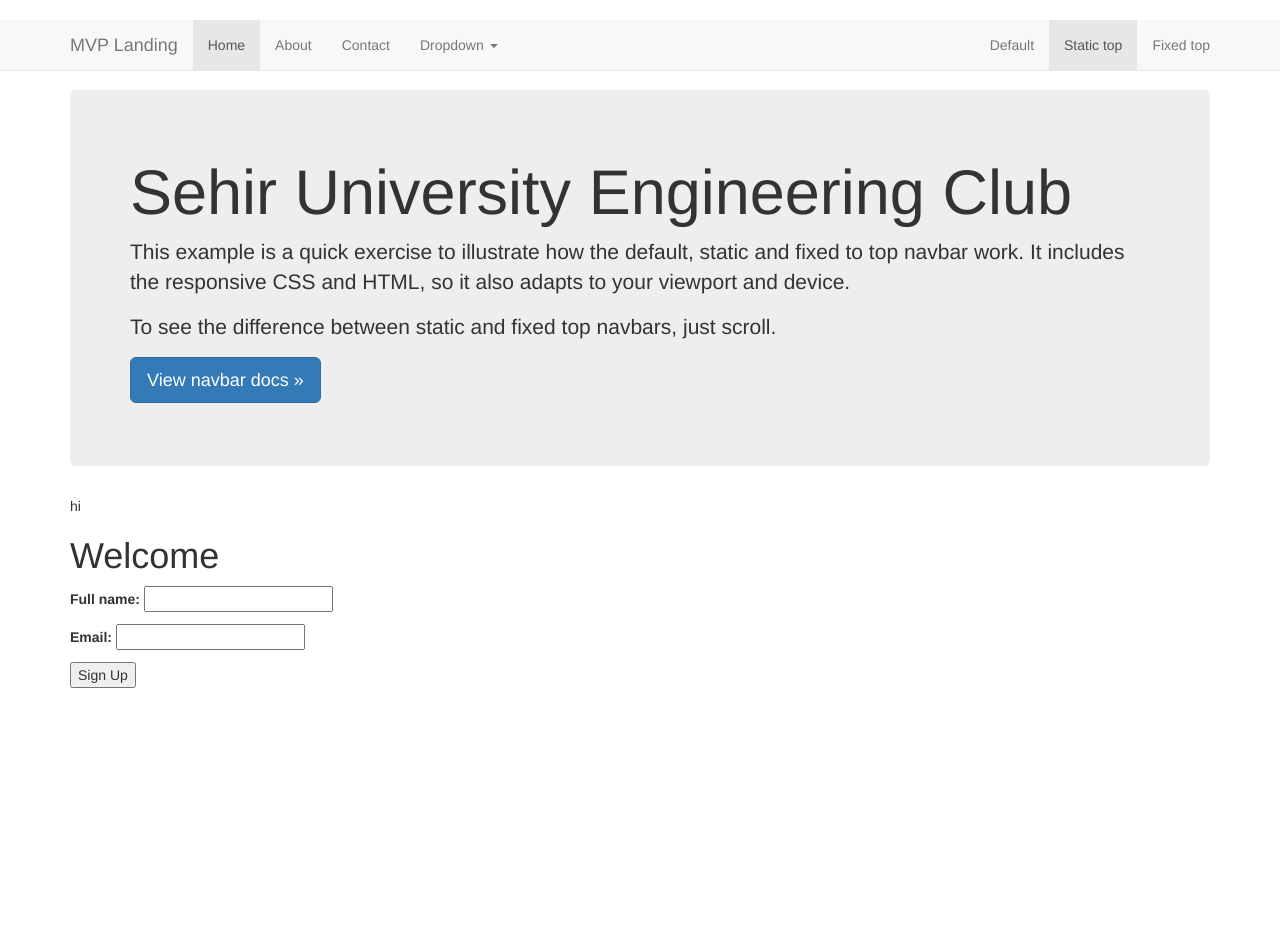
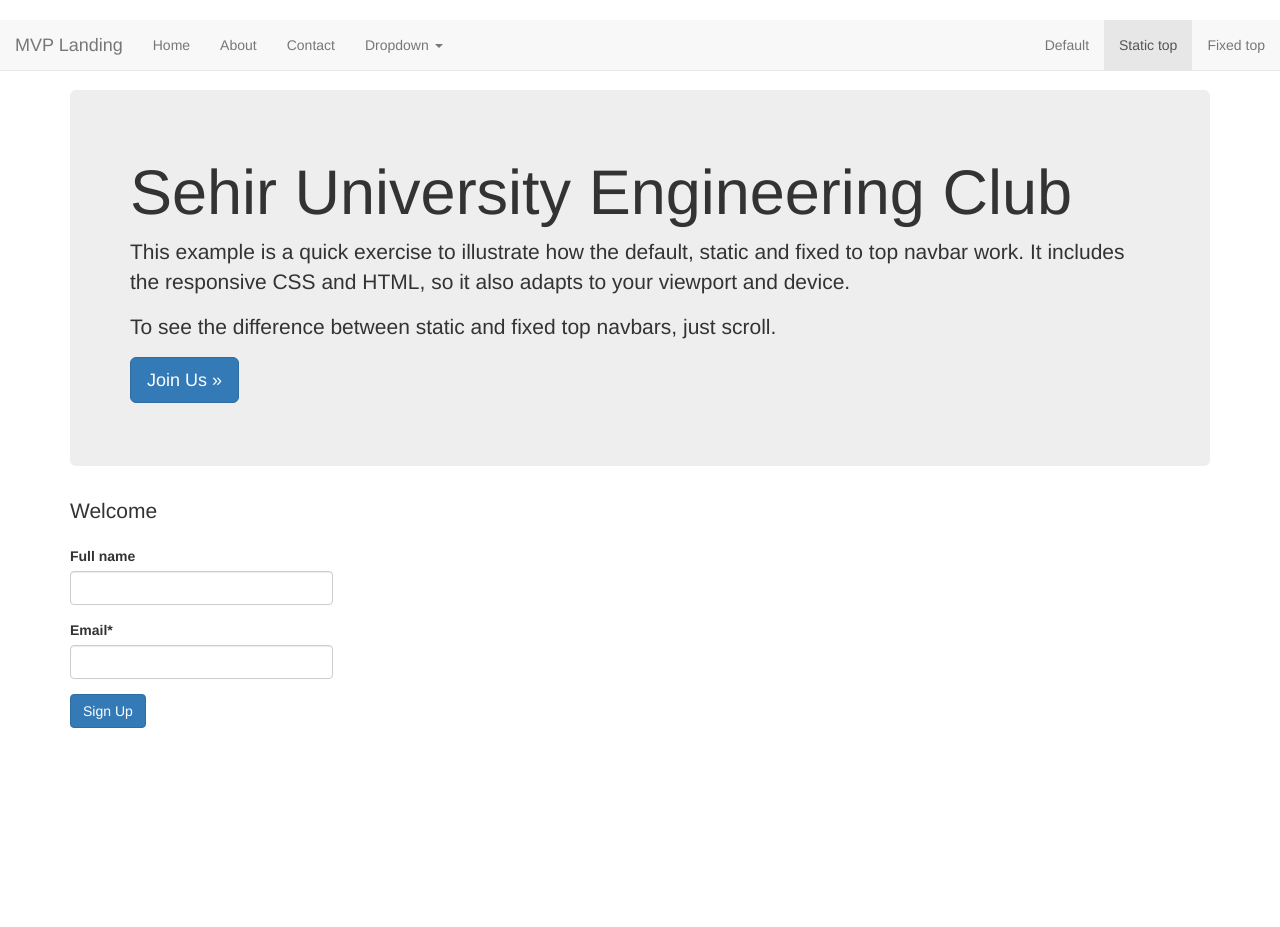
Before and after one commit to SehirMK/MK-website, a Django app: page / in a window 1280 px wide. Shown: the top 927 px of the page. Run offline with Django 3.2, Linux system fonts and the light colour scheme; some libraries are stand-ins or nearby versions.

Commit message:
edit views

```diff
--- a/src/mywebsite/settings.py
+++ b/src/mywebsite/settings.py
@@ -37,7 +37,8 @@ INSTALLED_APPS = [
     'django.contrib.sessions',
     'django.contrib.messages',
     'django.contrib.staticfiles',
-    'newletter'
+    'crispy_forms',
+    'newletter',
 ]
 
 MIDDLEWARE_CLASSES = [
@@ -130,3 +131,5 @@ STATICFILES_DIRS = (
 
 MEDIA_URL = '/media/'
 MEDIA_ROOT = os.path.join(os.path.dirname(BASE_DIR), "static_in_env", "media_root")
+
+CRISPY_TEMPLATE_PACK = 'bootstrap3'
--- a/src/mywebsite/urls.py
+++ b/src/mywebsite/urls.py
@@ -21,6 +21,7 @@ from django.contrib import admin
 urlpatterns = [
     url(r'^$', 'newletter.views.home', name='home'),
     url(r'^contact/$', 'newletter.views.contact', name='contact'),
+    url(r'^about/$', 'mywebsite.views.about', name='about'),
     url(r'^admin/', admin.site.urls),
 ]
 
--- /dev/null
+++ b/src/mywebsite/views.py
@@ -0,0 +1,6 @@
+from django.shortcuts import render
+
+
+# Create your views here.
+def about(request):
+    return render(request, "about.html",{})
--- a/src/newletter/views.py
+++ b/src/newletter/views.py
@@ -37,6 +37,7 @@ def home(request):
 
 
 def contact(request):
+    title = "Contact Us"
     form = ContactForm(request.POST or None)
     if form.is_valid():
         for key, value in form.cleaned_data.iteritems():
@@ -47,5 +48,6 @@ def contact(request):
         #print email, message, full_name
     context = {
         "form": form,
+        "title": title,
 }
     return render(request, "forms.html", context)
--- a/src/templates/base.html
+++ b/src/templates/base.html
@@ -15,6 +15,10 @@
 
     {% include 'head_css.html' %}
 
+    <style>
+    {% block style %}{% endblock %}
+    </style>
+
 </head>
 
 <body>
@@ -26,11 +30,7 @@
     {% block jumbotron %}
 
         <!-- Main component for a primary marketing message or call to action -->
-        <div class="jumbotron">
-        {% block jumbotron_content %}
 
-        {% endblock %}
-        </div>
 
     {% endblock %}
     {% block content %}
--- a/src/templates/home.html
+++ b/src/templates/home.html
@@ -1,31 +1,32 @@
 {% extends "base.html" %}
+{% load crispy_forms_tags %}
 
 {% block head_title %}Welcome |{% endblock %}
 
-{% block jumbotron_content %}
+{% block jumbotron %}
+
+<div class="jumbotron">
 <h1>Sehir University Engineering Club</h1>
 <p>This example is a quick exercise to illustrate how the default, static and fixed to top navbar work. It includes the responsive CSS and HTML, so it also adapts to your viewport and device.</p>
 <p>To see the difference between static and fixed top navbars, just scroll.</p>
 <p>
-    <a class="btn btn-lg btn-primary" href="../../components/#navbar" role="button">View navbar docs &raquo;</a>
+    <a class="btn btn-lg btn-primary" href="" role="button">Join Us &raquo;</a>
 </p>
-{% endblock %}
+</div>
 
-{% block jumbotron %}
-{{ block.super }}
-hi
-{% endblock %}
+<div class="row">
+    <div class="col-sm-6 col-md-3">
+        <p class="lead">{{template_title}}</p>
 
-{% block content %}
-<h1>{{template_title}}</h1>
+        <!--{{user}}-->
 
-<!--{{user}}-->
+        <form method="POST" action=""> {% csrf_token %}
+        {{form|crispy}}
 
-<form method="POST" action=""> {% csrf_token %}
-{{form.as_p}}
+        <input class='btn btn-primary' type="submit" value="Sign Up" />
 
-<input type="submit" value="Sign Up" />
-
-</form>
+        </form>
+    </div>
+</div>
 
 {% endblock %}
--- a/src/templates/navbar.html
+++ b/src/templates/navbar.html
@@ -1,6 +1,6 @@
 <!-- Static navbar -->
 <nav class="navbar navbar-default navbar-static-top">
-    <div class="container">
+    <div class="container-fluid">
         <div class="navbar-header">
             <button type="button" class="navbar-toggle collapsed" data-toggle="collapse" data-target="#navbar" aria-expanded="false" aria-controls="navbar">
                 <span class="sr-only">Toggle navigation</span>
@@ -8,13 +8,13 @@
                 <span class="icon-bar"></span>
                 <span class="icon-bar"></span>
             </button>
-            <a class="navbar-brand" href="#">MVP Landing</a>
+            <a class="navbar-brand" href="{% url 'home' %}">MVP Landing</a>
         </div>
         <div id="navbar" class="navbar-collapse collapse">
             <ul class="nav navbar-nav">
-                <li class="active"><a href="#">Home</a></li>
-                <li><a href="#about">About</a></li>
-                <li><a href="#contact">Contact</a></li>
+                <li><a href="{% url 'home' %}">Home</a></li>
+                <li><a href="{% url 'about' %}">About</a></li>
+                <li><a href="{% url 'contact' %}">Contact</a></li>
                 <li class="dropdown">
                     <a href="#" class="dropdown-toggle" data-toggle="dropdown" role="button" aria-haspopup="true" aria-expanded="false">Dropdown <span class="caret"></span></a>
                     <ul class="dropdown-menu">
```
Also changed, not shown: src/templates/forms.html (+22 -5 lines), src/db.sqlite3, 4 other files.
